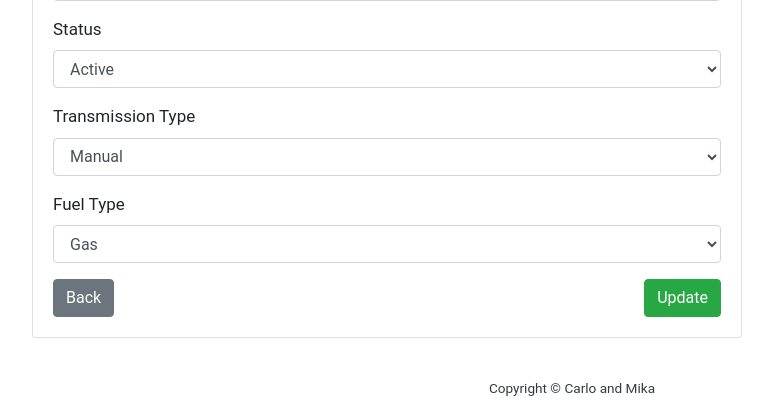
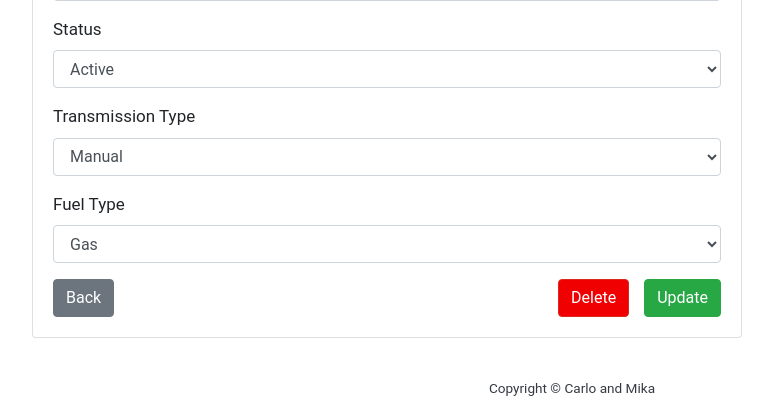
Before and after one commit to yapTim/Auto-CMS-Flask, a Flask app: page /admin/cars/1 in a window 1280 px wide. Shown: the part 802-1217 px from the top of the page, without its empty margins (68-841 px from the left). Run offline with Flask 2, Linux system fonts and the light colour scheme; tables that the repository leaves empty hold one stand-in row (values such as "Sample post"); some libraries are stand-ins or nearby versions.

Commit message:
Add delete logic

```diff
--- a/app.py
+++ b/app.py
@@ -234,6 +234,14 @@ def admin_login():
         return redirect(url_for('admin_index'))
 
 
+def delete_query(table, id):
+    query = f'''
+        DELETE FROM {table} WHERE id = {id}
+    '''
+
+    commit_data(get_db(), query)
+
+
 @app.route('/admin/posts/create', methods=['GET', 'POST'])
 def admin_add_post():
     kwargs = {
@@ -261,6 +269,12 @@ def admin_add_post():
 
         commit_data(get_db(), query)
         return render_template('post_form.html', created=True, **kwargs)
+
+
+@app.route('/admin/posts/<id>/delete', methods=['POST'])
+def admin_delete_post(id):
+    delete_query('posts', id)
+    return redirect(url_for('admin_index'))
 
 
 @app.route('/admin/cars/create', methods=['GET', 'POST'])
@@ -368,6 +382,12 @@ def admin_update_car(id):
         url_for('admin_get_car', id=id))
 
 
+@app.route('/admin/cars/<id>/delete', methods=['POST'])
+def admin_delete_car(id):
+    delete_query('cars', id)
+    return redirect(url_for('admin_index'))
+
+
 @app.route('/admin/trucks/create', methods=['GET', 'POST'])
 def admin_add_truck():
     kwargs = {
@@ -464,6 +484,12 @@ def admin_update_truck(id):
     return redirect(url_for('admin_get_truck', id=id))
 
 
+@app.route('/admin/trucks/<id>/delete', methods=['POST'])
+def admin_delete_truck(id):
+    delete_query('trucks', id)
+    return redirect(url_for('admin_index'))
+
+
 @app.route('/admin/logout')
 def admin_logout():
     session.pop('username', None)
--- a/templates/car_form.html
+++ b/templates/car_form.html
@@ -8,6 +8,12 @@
   {% set car = None %}
   {% set action_redirect = url_for('admin_add_car') %}
 {% endif %}
+
+<style>
+  .option-button {
+    margin-left: 15px;
+  }
+</style>
 
 <div class="container">
   <div class="col-md-8 mt-3 left">
@@ -163,9 +169,14 @@
             </select>
           </div>
 
-          <button type="submit" class="btn btn-success float-right">{{ action }}</button>
+          <button type="submit" class="btn btn-success float-right option-button">{{ action }}</button>
 
         </form>
+        {% if car %}
+          <form action="{{ url_for('admin_delete_car', id=car['id']) }}" method="POST">
+            <button type="submit" class="btn btn-danger float-right option-button">Delete</button>
+          </form>
+        {% endif %}
         <a href="{{ url_for('admin_index') }}">
           <button class="btn btn-secondary">Back</button>
         </a>
```
Also changed, not shown: templates/post_form.html (+12 -1 lines), templates/truck_form.html (+13 -1 lines).
